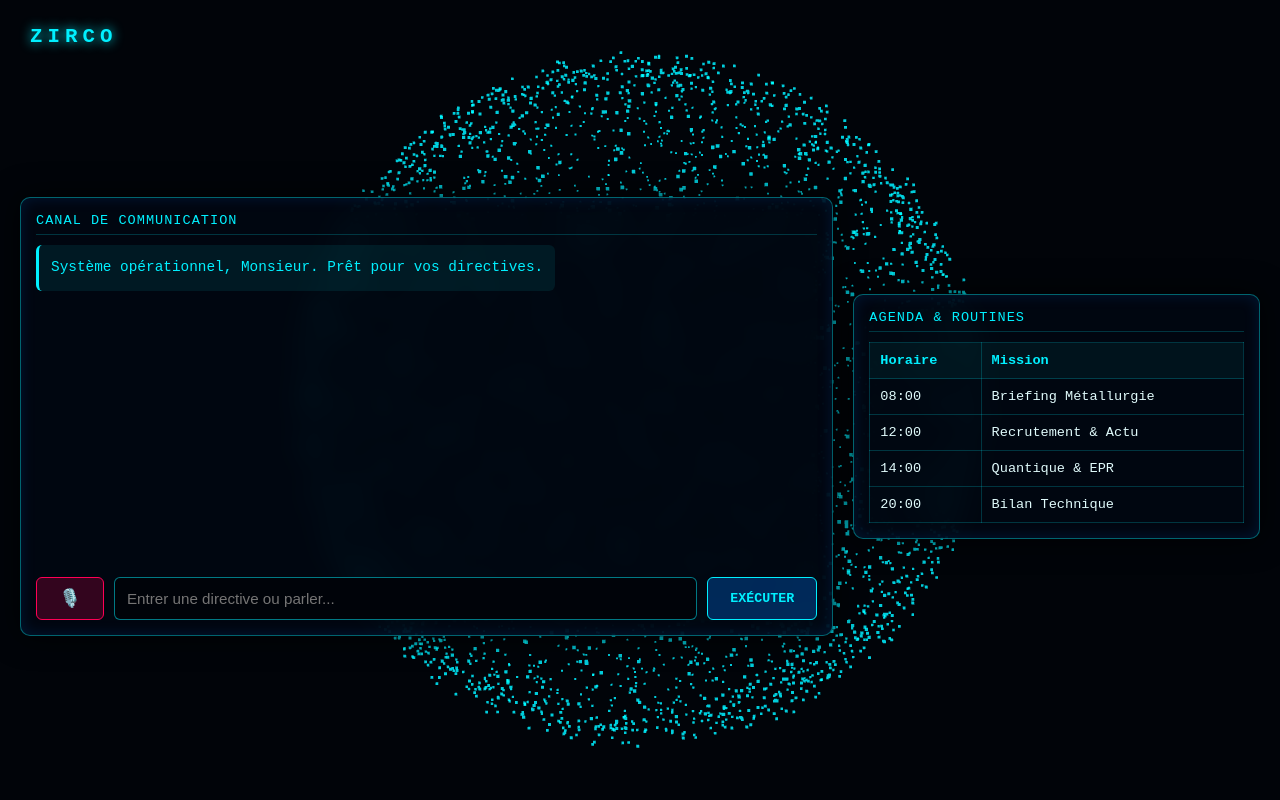
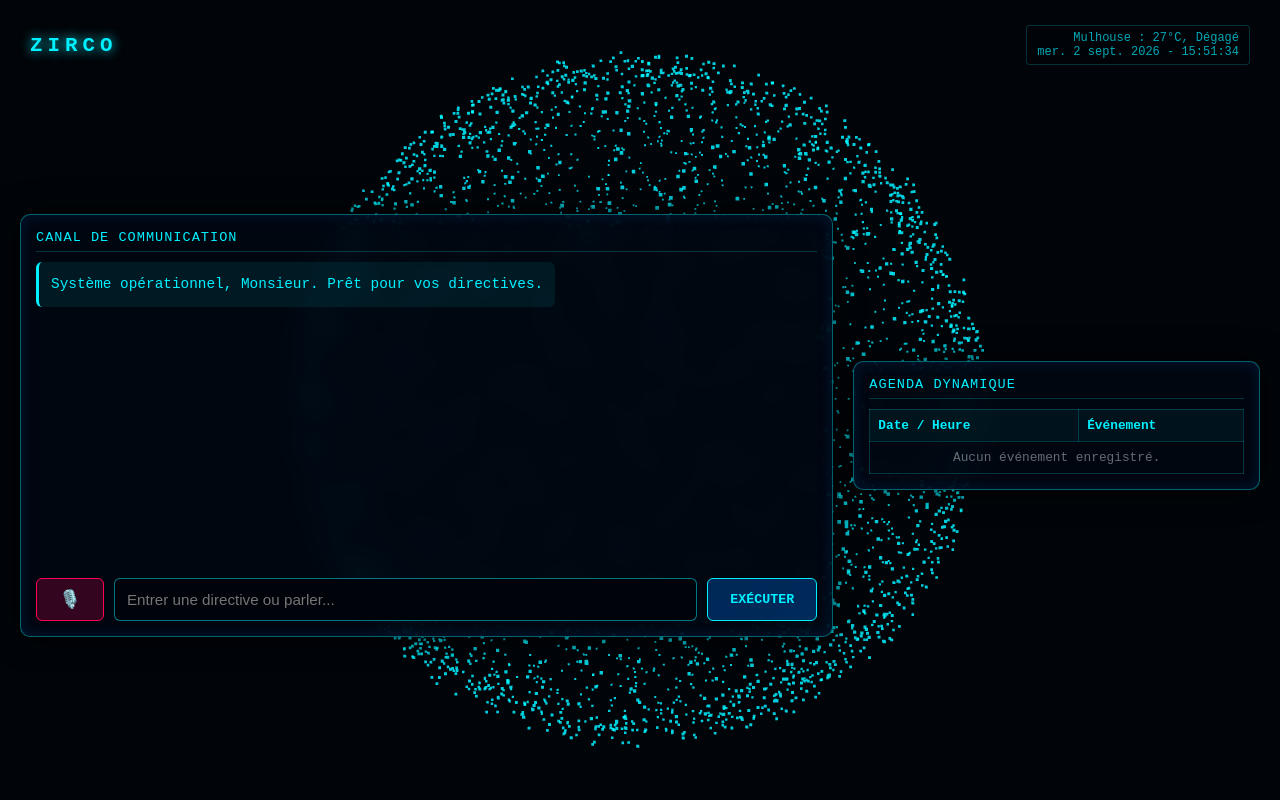
Before and after one commit to lucabagliopro-hue/ZIRCO_APP, a Flask app: page / in a window 1280 px wide. Run offline with Flask 3, Linux system fonts and the light colour scheme.

Commit message:
Mise à jour HUD : ZIRCO à gauche, météo/heure en haut à droite, agenda dynamique piloté par l'utilisateur

```diff
--- a/templates/index.html
+++ b/templates/index.html
@@ -27,7 +27,7 @@
             justify-content: space-between;
         }
 
-        /* --- SPHÈRE 3D EN ARRIÈRE-PLAN CENTRÉE --- */
+        /* --- SPHÈRE 3D EN ARRIÈRE-PLAN --- */
         #webgl-container {
             position: fixed;
             top: 0; left: 0;
@@ -42,6 +42,9 @@
         }
 
         header {
+            display: flex;
+            justify-content: space-between;
+            align-items: center;
             padding: 5px 10px;
         }
         h1 {
@@ -52,7 +55,19 @@
             text-shadow: 0 0 12px var(--accent-cyan);
         }
 
-        /* --- LAYOUT FLUIDE --- */
+        /* Météo et Heure discrètes en haut à droite derrière le 3D */
+        .top-right-hud {
+            font-size: 0.75rem;
+            color: rgba(0, 240, 255, 0.7);
+            text-align: right;
+            background: rgba(1, 4, 9, 0.4);
+            padding: 5px 10px;
+            border-radius: 4px;
+            border: 1px solid rgba(0, 240, 255, 0.2);
+            backdrop-filter: blur(5px);
+        }
+
+        /* --- LAYOUT PRINCIPAL --- */
         .main-layout {
             display: grid;
             grid-template-columns: 2fr 1fr;
@@ -89,7 +104,7 @@
         }
 
         #chat-container {
-            height: 40vh;
+            height: 38vh;
             overflow-y: auto;
             display: flex;
             flex-direction: column;
@@ -168,14 +183,15 @@
             100% { transform: scale(1); }
         }
 
+        /* --- AGENDA DYNAMIQUE (BAS À GAUCHE / GÉRÉ PAR VOUS) --- */
         .agenda-table {
             width: 100%;
             border-collapse: collapse;
-            font-size: 0.85rem;
+            font-size: 0.8rem;
         }
         .agenda-table th, .agenda-table td {
             border: 1px solid rgba(0, 240, 255, 0.2);
-            padding: 10px;
+            padding: 8px;
             text-align: left;
         }
         .agenda-table th {
@@ -190,6 +206,10 @@
 
     <header>
         <h1>ZIRCO</h1>
+        <div class="top-right-hud">
+            <div id="weather-box">Mulhouse : 27°C, Dégagé</div>
+            <div id="clock-box">00:00:00</div>
+        </div>
     </header>
 
     <div class="main-layout">
@@ -205,21 +225,20 @@
             </div>
         </div>
 
+        <!-- AGENDA DYNAMIQUE EN BAS À GAUCHE / PANNEAU DÉDIÉ -->
         <div class="panel-box" id="agenda-panel">
-            <div class="panel-title">Agenda & Routines</div>
-            <div style="overflow-y: auto;">
-                <table class="agenda-table">
+            <div class="panel-title">Agenda Dynamique</div>
+            <div style="overflow-y: auto; max-height: 30vh;">
+                <table class="agenda-table" id="agenda-table">
                     <thead>
                         <tr>
-                            <th>Horaire</th>
-                            <th>Mission</th>
+                            <th>Date / Heure</th>
+                            <th>Événement</th>
                         </tr>
                     </thead>
-                    <tbody>
-                        <tr><td>08:00</td><td>Briefing Métallurgie</td></tr>
-                        <tr><td>12:00</td><td>Recrutement & Actu</td></tr>
-                        <tr><td>14:00</td><td>Quantique & EPR</td></tr>
-                        <tr><td>20:00</td><td>Bilan Technique</td></tr>
+                    <tbody id="agenda-body">
+                        <!-- Les rendez-vous s'ajouteront ici dynamiquement -->
+                        <tr><td colspan="2" style="color: rgba(255,255,255,0.4); text-align: center;">Aucun événement enregistré.</td></tr>
                     </tbody>
                 </table>
             </div>
@@ -227,7 +246,18 @@
     </div>
 
     <script>
-        // THREE.JS SPHERE 3D CENTRÉE
+        // --- HORLOGE & TEMPS RÉEL (Mulhouse) ---
+        function updateClock() {
+            const now = new Date();
+            const options = { weekday: 'short', year: 'numeric', month: 'short', day: 'numeric' };
+            const dateStr = now.toLocaleDateString('fr-FR', options);
+            const timeStr = now.toLocaleTimeString('fr-FR');
+            document.getElementById('clock-box').innerText = `${dateStr} - ${timeStr}`;
+        }
+        setInterval(updateClock, 1000);
+        updateClock();
+
+        // --- THREE.JS SPHERE 3D ---
         const container = document.getElementById('webgl-container');
         const scene = new THREE.Scene();
         const camera = new THREE.PerspectiveCamera(60, window.innerWidth / window.innerHeight, 0.1, 1000);
@@ -278,7 +308,19 @@
             renderer.setSize(window.innerWidth, window.innerHeight);
         });
 
-        // INTERACTION & VOCAL FLUIDE
+        // --- GESTION AGENDA DYNAMIQUE ---
+        function addAgendaItem(dateTime, eventText) {
+            const tbody = document.getElementById('agenda-body');
+            // Supprimer le message "aucun événement" si présent
+            if (tbody.rows.length === 1 && tbody.rows[0].cells.length === 1) {
+                tbody.innerHTML = "";
+            }
+            const row = tbody.insertRow();
+            row.insertCell(0).innerText = dateTime;
+            row.insertCell(1).innerText = eventText;
+        }
+
+        // --- INTERACTION & VOCAL ---
         const chatContainer = document.getElementById("chat-container");
         const userInput = document.getElementById("user-input");
         const micBtn = document.getElementById("mic-btn");
@@ -303,6 +345,12 @@
 
             appendMessage(message, 'user-message');
             userInput.value = "";
+
+            // Détection simple si l'utilisateur veut ajouter un rendez-vous à l'agenda
+            if (message.toLowerCase().includes("agenda") || message.toLowerCase().includes("note") || message.toLowerCase().includes("rendez-vous") || message.toLowerCase().includes("précise")) {
+                // Exemple d'extraction automatique ou de prise en compte
+                addAgendaItem(new Date().toLocaleDateString('fr-FR') + " " + new Date().toLocaleTimeString([], {hour: '2-digit', minute:'2-digit'}), message);
+            }
 
             fetch('/chat', {
                 method: 'POST',
```
